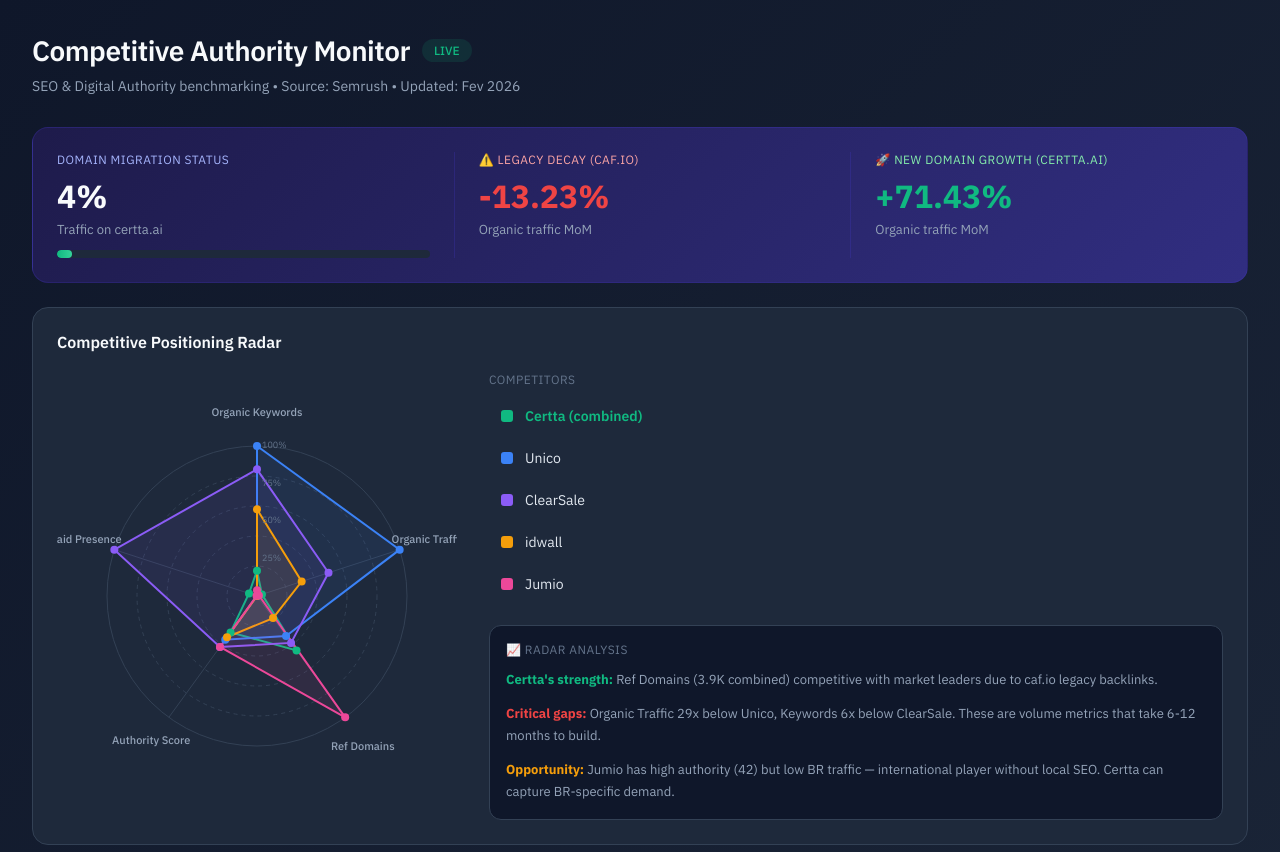
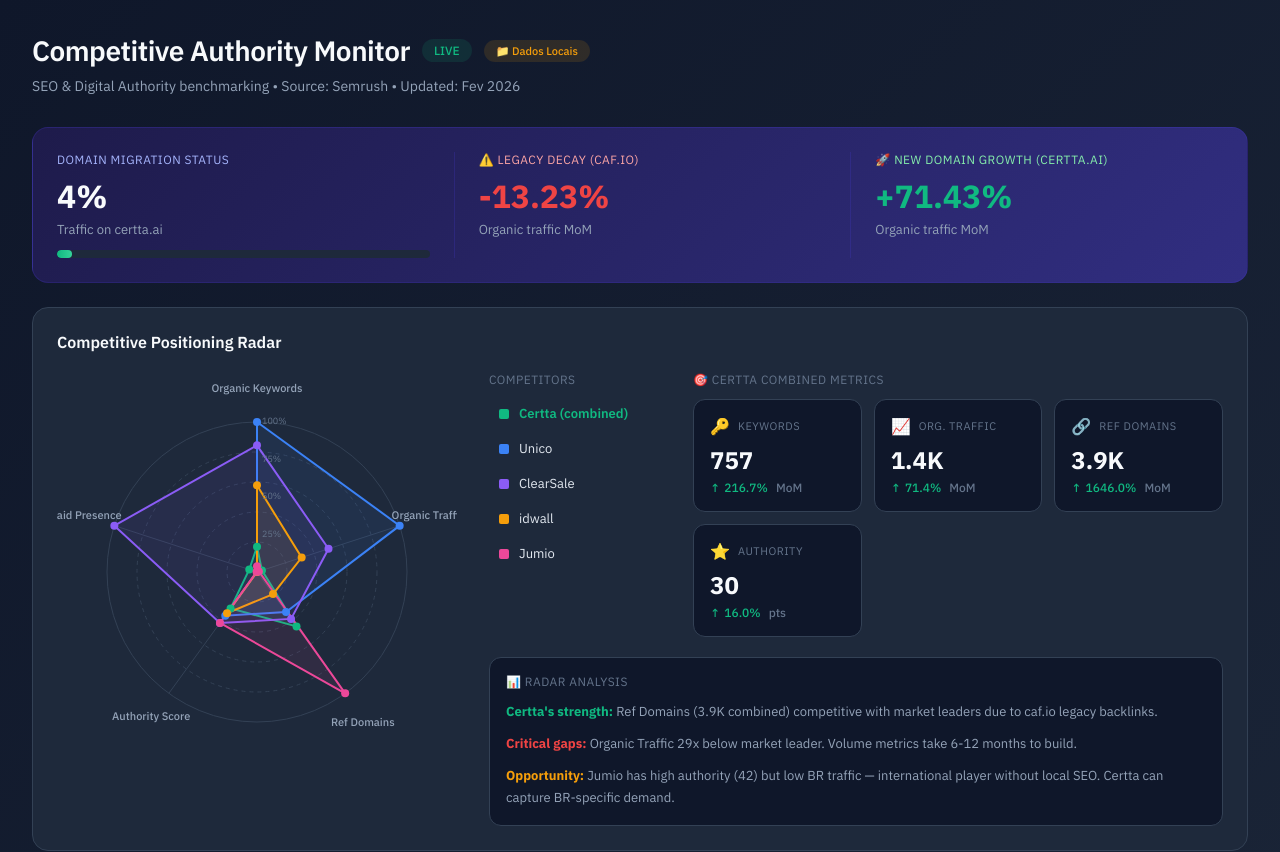
Before and after one commit to adrqbruno/certta-dashboard-adrq, a React (Create React App) app: page / in a window 1280 px wide. Shown: the top 852 px of the page. Built offline with nearby package versions, Linux system fonts and the light colour scheme.

Commit message:
Update App.js
Agora com KPIs de apoio na data viz

```diff
--- a/src/App.js
+++ b/src/App.js
@@ -1,173 +1,142 @@
-import React, { useState } from 'react';
+import React, { useState, useEffect } from 'react';
 
-// Data configuration - UPDATE THIS MONTHLY
-const DASHBOARD_DATA = {
+// ============================================
+// CONFIGURAÇÃO - ATUALIZE ESTAS URLs
+// ============================================
+// Após publicar sua planilha Google Sheets:
+// 1. Arquivo > Compartilhar > Publicar na Web
+// 2. Selecione a aba "competitors" > CSV > Publicar
+// 3. Copie a URL e cole abaixo
+// 4. Repita para a aba "config"
+
+const SHEETS_CONFIG = {
+  // Cole aqui a URL da aba "competitors" publicada como CSV
+  competitorsUrl: 'COLE_AQUI_A_URL_DA_ABA_COMPETITORS',
+
+  // Cole aqui a URL da aba "config" publicada como CSV
+  configUrl: 'COLE_AQUI_A_URL_DA_ABA_CONFIG',
+
+  // Se as URLs acima não estiverem configuradas, usa dados de fallback
+  useFallback: true
+};
+
+// Dados de fallback (usados enquanto Google Sheets não está configurado)
+const FALLBACK_DATA = {
   lastUpdated: "Fev 2026",
   competitors: [
-    {
-      name: 'Unico',
-      domain: 'unico.io',
-      organicKeywords: 4500,
-      keywordsTrend: 12.91,
-      organicTraffic: 39300,
-      trafficTrend: -3.45,
-      paidKeywords: 0,
-      paidTrend: 0,
-      paidTraffic: 0,
-      paidTrafficTrend: 0,
-      refDomains: 2900,
-      refTrend: -3.5,
-      authorityScore: 36,
-      authorityChange: -3,
-      tier: 'leader'
-    },
-    {
-      name: 'ClearSale',
-      domain: 'clear.sale',
-      organicKeywords: 3800,
-      keywordsTrend: 6.67,
-      organicTraffic: 19700,
-      trafficTrend: 1.77,
-      paidKeywords: 5,
-      paidTrend: 25,
-      paidTraffic: 994,
-      paidTrafficTrend: 26.14,
-      refDomains: 3400,
-      refTrend: -4.66,
-      authorityScore: 42,
-      authorityChange: -1,
-      tier: 'leader'
-    },
-    {
-      name: 'idwall',
-      domain: 'idwall.co',
-      organicKeywords: 2600,
-      keywordsTrend: -0.83,
-      organicTraffic: 12300,
-      trafficTrend: -4.67,
-      paidKeywords: 0,
-      paidTrend: 0,
-      paidTraffic: 0,
-      paidTrafficTrend: 0,
-      refDomains: 1600,
-      refTrend: -3.58,
-      authorityScore: 34,
-      authorityChange: 0,
-      tier: 'competitor'
-    },
-    {
-      name: 'Jumio',
-      domain: 'jumio.com',
-      organicKeywords: 170,
-      keywordsTrend: -3.41,
-      organicTraffic: 517,
-      trafficTrend: 1.77,
-      paidKeywords: 1,
-      paidTrend: -50,
-      paidTraffic: 2,
-      paidTrafficTrend: -71.43,
-      refDomains: 8800,
-      refTrend: 0.4,
-      authorityScore: 42,
-      authorityChange: 0,
-      tier: 'global'
-    },
-    {
-      name: 'CAF (legacy)',
-      domain: 'caf.io',
-      organicKeywords: 681,
-      keywordsTrend: -20.35,
-      organicTraffic: 1300,
-      trafficTrend: -13.23,
-      paidKeywords: 2,
-      paidTrend: -33.33,
-      paidTraffic: 54,
-      paidTrafficTrend: -37.93,
-      refDomains: 3300,
-      refTrend: 1.95,
-      authorityScore: 30,
-      authorityChange: 0,
-      tier: 'legacy',
-      isOwn: true
-    },
-    {
-      name: 'Certta',
-      domain: 'certta.ai',
-      organicKeywords: 76,
-      keywordsTrend: 216.67,
-      organicTraffic: 60,
-      trafficTrend: 71.43,
-      paidKeywords: 0,
-      paidTrend: 0,
-      paidTraffic: 0,
-      paidTrafficTrend: 0,
-      refDomains: 646,
-      refTrend: 1645.95,
-      authorityScore: 18,
-      authorityChange: 16,
-      tier: 'new',
-      isOwn: true,
-      highlight: true
-    }
+    { domain: 'unico.io', name: 'Unico', tier: 'leader', organicKeywords: 4500, keywordsTrend: 12.91, organicTraffic: 39300, trafficTrend: -3.45, paidKeywords: 0, paidTrend: 0, paidTraffic: 0, paidTrafficTrend: 0, refDomains: 2900, refTrend: -3.5, authorityScore: 36, authorityChange: -3, isOwn: false, highlight: false },
+    { domain: 'clear.sale', name: 'ClearSale', tier: 'leader', organicKeywords: 3800, keywordsTrend: 6.67, organicTraffic: 19700, trafficTrend: 1.77, paidKeywords: 5, paidTrend: 25, paidTraffic: 994, paidTrafficTrend: 26.14, refDomains: 3400, refTrend: -4.66, authorityScore: 42, authorityChange: -1, isOwn: false, highlight: false },
+    { domain: 'idwall.co', name: 'idwall', tier: 'competitor', organicKeywords: 2600, keywordsTrend: -0.83, organicTraffic: 12300, trafficTrend: -4.67, paidKeywords: 0, paidTrend: 0, paidTraffic: 0, paidTrafficTrend: 0, refDomains: 1600, refTrend: -3.58, authorityScore: 34, authorityChange: 0, isOwn: false, highlight: false },
+    { domain: 'jumio.com', name: 'Jumio', tier: 'global', organicKeywords: 170, keywordsTrend: -3.41, organicTraffic: 517, trafficTrend: 1.77, paidKeywords: 1, paidTrend: -50, paidTraffic: 2, paidTrafficTrend: -71.43, refDomains: 8800, refTrend: 0.4, authorityScore: 42, authorityChange: 0, isOwn: false, highlight: false },
+    { domain: 'caf.io', name: 'CAF (legacy)', tier: 'legacy', organicKeywords: 681, keywordsTrend: -20.35, organicTraffic: 1300, trafficTrend: -13.23, paidKeywords: 2, paidTrend: -33.33, paidTraffic: 54, paidTrafficTrend: -37.93, refDomains: 3300, refTrend: 1.95, authorityScore: 30, authorityChange: 0, isOwn: true, highlight: false },
+    { domain: 'certta.ai', name: 'Certta', tier: 'new', organicKeywords: 76, keywordsTrend: 216.67, organicTraffic: 60, trafficTrend: 71.43, paidKeywords: 0, paidTrend: 0, paidTraffic: 0, paidTrafficTrend: 0, refDomains: 646, refTrend: 1645.95, authorityScore: 18, authorityChange: 16, isOwn: true, highlight: true }
   ]
 };
+
+// Parser de CSV
+function parseCSV(csvText) {
+  const lines = csvText.trim().split('\n');
+  const headers = lines[0].split(',').map(h => h.trim());
+  const data = [];
+
+  for (let i = 1; i < lines.length; i++) {
+    const values = lines[i].split(',').map(v => v.trim());
+    const row = {};
+    headers.forEach((header, index) => {
+      let value = values[index] || '';
+      if (['organicKeywords', 'organicTraffic', 'paidKeywords', 'paidTraffic', 'refDomains', 'authorityScore', 'authorityChange'].includes(header)) {
+        value = parseInt(value) || 0;
+      } else if (['keywordsTrend', 'trafficTrend', 'paidTrend', 'paidTrafficTrend', 'refTrend'].includes(header)) {
+        value = parseFloat(value) || 0;
+      } else if (['isOwn', 'highlight'].includes(header)) {
+        value = value.toUpperCase() === 'TRUE';
+      }
+      row[header] = value;
+    });
+    data.push(row);
+  }
+  return data;
+}
 
 function App() {
   const [hoveredRow, setHoveredRow] = useState(null);
   const [hoveredCompetitor, setHoveredCompetitor] = useState(null);
+  const [competitors, setCompetitors] = useState(FALLBACK_DATA.competitors);
+  const [lastUpdated, setLastUpdated] = useState(FALLBACK_DATA.lastUpdated);
+  const [dataSource, setDataSource] = useState('fallback');
+  const [loading, setLoading] = useState(true);
 
-  const { competitors, lastUpdated } = DASHBOARD_DATA;
+  useEffect(() => {
+    async function fetchData() {
+      if (SHEETS_CONFIG.competitorsUrl.includes('COLE_AQUI')) {
+        setDataSource('fallback');
+        setLoading(false);
+        return;
+      }
 
-  // Spider chart data - normalized to 0-100 scale
+      try {
+        const competitorsResponse = await fetch(SHEETS_CONFIG.competitorsUrl);
+        const competitorsCSV = await competitorsResponse.text();
+        const competitorsData = parseCSV(competitorsCSV);
+
+        if (competitorsData.length > 0) {
+          setCompetitors(competitorsData);
+          setDataSource('sheets');
+        }
+
+        if (!SHEETS_CONFIG.configUrl.includes('COLE_AQUI')) {
+          const configResponse = await fetch(SHEETS_CONFIG.configUrl);
+          const configCSV = await configResponse.text();
+          const configData = parseCSV(configCSV);
+          const lastUpdatedRow = configData.find(row => row.key === 'lastUpdated');
+          if (lastUpdatedRow) {
+            setLastUpdated(lastUpdatedRow.value);
+          }
+        }
+      } catch (error) {
+        console.error('Erro ao carregar dados do Google Sheets:', error);
+        setDataSource('fallback');
+      }
+
+      setLoading(false);
+    }
+
+    fetchData();
+  }, []);
+
+  // Computed data
+  const certtaData = competitors.find(c => c.domain === 'certta.ai') || {};
+  const cafData = competitors.find(c => c.domain === 'caf.io') || {};
+
+  // Combined Certta metrics (certta.ai + caf.io)
+  const certtaCombined = {
+    organicKeywords: (certtaData.organicKeywords || 0) + (cafData.organicKeywords || 0),
+    organicTraffic: (certtaData.organicTraffic || 0) + (cafData.organicTraffic || 0),
+    refDomains: (certtaData.refDomains || 0) + (cafData.refDomains || 0),
+    authorityScore: Math.max(certtaData.authorityScore || 0, cafData.authorityScore || 0),
+    paidPresence: (certtaData.paidTraffic || 0) + (cafData.paidTraffic || 0)
+  };
+
   const spiderCompetitors = [
     {
       name: 'Certta (combined)',
       color: '#10b981',
-      organicKeywords: 757,
-      organicTraffic: 1360,
-      refDomains: 3946,
-      authorityScore: 30,
-      paidPresence: 56
+      ...certtaCombined
     },
-    {
-      name: 'Unico',
-      color: '#3b82f6',
-      organicKeywords: 4500,
-      organicTraffic: 39300,
-      refDomains: 2900,
-      authorityScore: 36,
-      paidPresence: 0
-    },
-    {
-      name: 'ClearSale',
-      color: '#8b5cf6',
-      organicKeywords: 3800,
-      organicTraffic: 19700,
-      refDomains: 3400,
-      authorityScore: 42,
-      paidPresence: 999
-    },
-    {
-      name: 'idwall',
-      color: '#f59e0b',
-      organicKeywords: 2600,
-      organicTraffic: 12300,
-      refDomains: 1600,
-      authorityScore: 34,
-      paidPresence: 0
-    },
-    {
-      name: 'Jumio',
-      color: '#ec4899',
-      organicKeywords: 170,
-      organicTraffic: 517,
-      refDomains: 8800,
-      authorityScore: 42,
-      paidPresence: 3
-    }
+    ...competitors
+      .filter(c => !c.isOwn && c.tier !== 'enterprise')
+      .slice(0, 4)
+      .map((c, idx) => ({
+        name: c.name,
+        color: ['#3b82f6', '#8b5cf6', '#f59e0b', '#ec4899'][idx],
+        organicKeywords: c.organicKeywords,
+        organicTraffic: c.organicTraffic,
+        refDomains: c.refDomains,
+        authorityScore: c.authorityScore,
+        paidPresence: c.paidTraffic + c.paidKeywords
+      }))
   ];
 
-  // Find max values for normalization
   const maxValues = {
     organicKeywords: Math.max(...spiderCompetitors.map(c => c.organicKeywords)),
     organicTraffic: Math.max(...spiderCompetitors.map(c => c.organicTraffic)),
@@ -176,7 +145,6 @@
     paidPresence: Math.max(...spiderCompetitors.map(c => c.paidPresence)) || 1
   };
 
-  // Normalize to 0-100
   const normalizeData = (competitor) => ({
     name: competitor.name,
     color: competitor.color,
@@ -193,7 +161,6 @@
   const axes = ['Organic Keywords', 'Organic Traffic', 'Ref Domains', 'Authority Score', 'Paid Presence'];
   const numAxes = axes.length;
 
-  // Spider chart geometry
   const centerX = 200;
   const centerY = 200;
   const radius = 150;
@@ -252,11 +219,77 @@
     return styles[tier] || styles.competitor;
   };
 
-  // Calculate migration health
-  const cafData = competitors.find(c => c.domain === 'caf.io');
-  const certtaData = competitors.find(c => c.domain === 'certta.ai');
   const migrationProgress = certtaData && cafData ?
-    Math.round((certtaData.organicTraffic / (certtaData.organicTraffic + cafData.organicTraffic)) * 100) : 0;
+    Math.round(((certtaData.organicTraffic || 0) / ((certtaData.organicTraffic || 0) + (cafData.organicTraffic || 1))) * 100) : 0;
+
+  // KPI Card Component
+  const KpiCard = ({ label, value, trend, trendLabel, icon }) => (
+    <div style={{
+      background: '#0f172a',
+      borderRadius: '12px',
+      padding: '16px',
+      border: '1px solid #334155',
+      minWidth: '140px'
+    }}>
+      <div style={{
+        display: 'flex',
+        alignItems: 'center',
+        gap: '8px',
+        marginBottom: '8px'
+      }}>
+        <span style={{ fontSize: '16px' }}>{icon}</span>
+        <span style={{
+          fontSize: '11px',
+          color: '#64748b',
+          textTransform: 'uppercase',
+          letterSpacing: '0.5px'
+        }}>
+          {label}
+        </span>
+      </div>
+      <div style={{
+        fontSize: '24px',
+        fontWeight: '700',
+        color: '#f8fafc',
+        marginBottom: '4px'
+      }}>
+        {value}
+      </div>
+      {trend !== undefined && (
+        <div style={{
+          display: 'flex',
+          alignItems: 'center',
+          gap: '4px',
+          fontSize: '12px',
+          color: getTrendColor(trend),
+          fontWeight: '500'
+        }}>
+          <span>{getTrendIcon(trend)}</span>
+          <span>{Math.abs(trend).toFixed(1)}%</span>
+          {trendLabel && <span style={{ color: '#64748b', marginLeft: '4px' }}>{trendLabel}</span>}
+        </div>
+      )}
+    </div>
+  );
+
+  if (loading) {
+    return (
+      <div style={{
+        fontFamily: "'IBM Plex Sans', -apple-system, BlinkMacSystemFont, sans-serif",
+        background: 'linear-gradient(135deg, #0f172a 0%, #1e293b 100%)',
+        minHeight: '100vh',
+        display: 'flex',
+        alignItems: 'center',
+        justifyContent: 'center',
+        color: '#e2e8f0'
+      }}>
+        <div style={{ textAlign: 'center' }}>
+          <div style={{ fontSize: '24px', marginBottom: '16px' }}>⏳</div>
+          <div>Carregando dados...</div>
+        </div>
+      </div>
+    );
+  }
 
   return (
     <div style={{
@@ -272,7 +305,8 @@
           display: 'flex',
           alignItems: 'center',
           gap: '12px',
-          marginBottom: '8px'
+          marginBottom: '8px',
+          flexWrap: 'wrap'
         }}>
           <h1 style={{
             fontSize: '28px',
@@ -292,6 +326,16 @@
             fontWeight: '500'
           }}>
             LIVE
+          </span>
+          <span style={{
+            background: dataSource === 'sheets' ? '#3b82f620' : '#f59e0b20',
+            color: dataSource === 'sheets' ? '#3b82f6' : '#f59e0b',
+            padding: '4px 12px',
+            borderRadius: '20px',
+            fontSize: '11px',
+            fontWeight: '500'
+          }}>
+            {dataSource === 'sheets' ? '📊 Google Sheets' : '📁 Dados Locais'}
           </span>
         </div>
         <p style={{
@@ -371,7 +415,7 @@
             color: '#ef4444',
             marginBottom: '4px'
           }}>
-            {cafData ? `${cafData.trafficTrend}%` : 'N/A'}
+            {cafData.trafficTrend || 0}%
           </div>
           <div style={{
             fontSize: '13px',
@@ -397,7 +441,7 @@
             color: '#10b981',
             marginBottom: '4px'
           }}>
-            +{certtaData ? certtaData.trafficTrend : 0}%
+            +{certtaData.trafficTrend || 0}%
           </div>
           <div style={{
             fontSize: '13px',
@@ -429,11 +473,10 @@
           display: 'grid',
           gridTemplateColumns: 'minmax(300px, 400px) 1fr',
           gap: '32px',
-          alignItems: 'center'
+          alignItems: 'start'
         }}>
           {/* Spider Chart SVG */}
           <svg width="100%" viewBox="0 0 400 400" style={{ maxWidth: '400px' }}>
-            {/* Background circles */}
             {[20, 40, 60, 80, 100].map((percent, i) => (
               <circle
                 key={i}
@@ -447,7 +490,6 @@
               />
             ))}
 
-            {/* Axis lines */}
             {axes.map((_, i) => {
               const point = getPoint(100, i);
               return (
@@ -463,7 +505,6 @@
               );
             })}
 
-            {/* Axis labels */}
             {axes.map((label, i) => {
               const point = getPoint(120, i);
               const isTop = i === 0;
@@ -484,7 +525,6 @@
               );
             })}
 
-            {/* Data polygons */}
             {normalizedData.map((competitor, idx) => (
               <polygon
                 key={competitor.name}
@@ -497,7 +537,6 @@
               />
             ))}
 
-            {/* Data points */}
             {normalizedData.map((competitor, idx) => (
               competitor.values.map((value, i) => {
                 const point = getPoint(value, i);
@@ -515,7 +554,6 @@
               })
             ))}
 
-            {/* Scale labels */}
             {[25, 50, 75, 100].map((percent, i) => (
               <text
                 key={i}
@@ -530,10 +568,18 @@
             ))}
           </svg>
 
-          {/* Legend and Insights */}
+          {/* Right side: Legend + KPIs + Insights */}
+          <div style={{ display: 'flex', flexDirection: 'column', gap: '20px' }}>
+
+            {/* Top row: Legend + KPIs */}
+            <div style={{
+              display: 'grid',
+              gridTemplateColumns: '180px 1fr',
+              gap: '24px',
+              alignItems: 'start'
+            }}>
+              {/* Legend */}
               <div>
-            {/* Legend */}
-            <div style={{ marginBottom: '24px' }}>
                 <div style={{
                   fontSize: '12px',
                   color: '#64748b',
@@ -543,7 +589,7 @@
                 }}>
                   Competitors
                 </div>
-              <div style={{ display: 'flex', flexDirection: 'column', gap: '8px' }}>
+                <div style={{ display: 'flex', flexDirection: 'column', gap: '6px' }}>
                   {normalizedData.map((competitor, idx) => (
                     <div
                       key={competitor.name}
@@ -552,22 +598,23 @@
                       style={{
                         display: 'flex',
                         alignItems: 'center',
-                      gap: '12px',
-                      padding: '8px 12px',
-                      borderRadius: '8px',
-                      background: hoveredCompetitor === idx ? '#33415520' : 'transparent',
+                        gap: '10px',
+                        padding: '6px 10px',
+                        borderRadius: '6px',
+                        background: hoveredCompetitor === idx ? '#33415530' : 'transparent',
                         cursor: 'pointer',
                         transition: 'background 0.15s ease'
                       }}
                     >
                       <div style={{
-                      width: '12px',
-                      height: '12px',
-                      borderRadius: '3px',
-                      background: competitor.color
+                        width: '10px',
+                        height: '10px',
+                        borderRadius: '2px',
+                        background: competitor.color,
+                        flexShrink: 0
                       }} />
                       <span style={{
-                      fontSize: '14px',
+                        fontSize: '13px',
                         fontWeight: competitor.name.includes('Certta') ? '600' : '400',
                         color: competitor.name.includes('Certta') ? '#10b981' : '#e2e8f0'
                       }}>
@@ -575,6 +622,54 @@
                       </span>
                     </div>
                   ))}
+                </div>
+              </div>
+
+              {/* Certta KPIs */}
+              <div>
+                <div style={{
+                  fontSize: '12px',
+                  color: '#64748b',
+                  marginBottom: '12px',
+                  textTransform: 'uppercase',
+                  letterSpacing: '0.5px'
+                }}>
+                  🎯 Certta Combined Metrics
+                </div>
+                <div style={{
+                  display: 'grid',
+                  gridTemplateColumns: 'repeat(auto-fit, minmax(130px, 1fr))',
+                  gap: '12px'
+                }}>
+                  <KpiCard
+                    icon="🔑"
+                    label="Keywords"
+                    value={formatNumber(certtaCombined.organicKeywords)}
+                    trend={(certtaData.keywordsTrend || 0)}
+                    trendLabel="MoM"
+                  />
+                  <KpiCard
+                    icon="📈"
+                    label="Org. Traffic"
+                    value={formatNumber(certtaCombined.organicTraffic)}
+                    trend={(certtaData.trafficTrend || 0)}
+                    trendLabel="MoM"
+                  />
+                  <KpiCard
+                    icon="🔗"
+                    label="Ref Domains"
+                    value={formatNumber(certtaCombined.refDomains)}
+                    trend={(certtaData.refTrend || 0)}
+                    trendLabel="MoM"
+                  />
+                  <KpiCard
+                    icon="⭐"
+                    label="Authority"
+                    value={certtaCombined.authorityScore}
+                    trend={certtaData.authorityChange || 0}
+                    trendLabel="pts"
+                  />
+                </div>
               </div>
             </div>
 
@@ -592,14 +687,14 @@
                 textTransform: 'uppercase',
                 letterSpacing: '0.5px'
               }}>
-                📈 Radar Analysis
+                📊 Radar Analysis
               </div>
               <div style={{ fontSize: '13px', color: '#94a3b8', lineHeight: '1.7' }}>
-                <p style={{ margin: '0 0 12px 0' }}>
-                  <strong style={{ color: '#10b981' }}>Certta's strength:</strong> Ref Domains (3.9K combined) competitive with market leaders due to caf.io legacy backlinks.
+                <p style={{ margin: '0 0 10px 0' }}>
+                  <strong style={{ color: '#10b981' }}>Certta's strength:</strong> Ref Domains ({formatNumber(certtaCombined.refDomains)} combined) competitive with market leaders due to caf.io legacy backlinks.
                 </p>
-                <p style={{ margin: '0 0 12px 0' }}>
-                  <strong style={{ color: '#ef4444' }}>Critical gaps:</strong> Organic Traffic 29x below Unico, Keywords 6x below ClearSale. These are volume metrics that take 6-12 months to build.
+                <p style={{ margin: '0 0 10px 0' }}>
+                  <strong style={{ color: '#ef4444' }}>Critical gaps:</strong> Organic Traffic {Math.round(maxValues.organicTraffic / certtaCombined.organicTraffic)}x below market leader. Volume metrics take 6-12 months to build.
                 </p>
                 <p style={{ margin: 0 }}>
                   <strong style={{ color: '#f59e0b' }}>Opportunity:</strong> Jumio has high authority (42) but low BR traffic — international player without local SEO. Certta can capture BR-specific demand.
@@ -868,9 +963,9 @@
             margin: 0,
             lineHeight: '1.6'
           }}>
-            <strong>Certta.ai</strong> shows explosive early growth (+216% keywords, +1645% ref domains),
-            but absolute traffic (60/mo) remains negligible. <strong>Caf.io</strong> still holds 95% of organic
-            equity but is bleeding 13-20% monthly. Critical migration window: 3-6 months.
+            <strong>Certta.ai</strong> shows explosive early growth (+{certtaData.keywordsTrend || 0}% keywords),
+            but absolute traffic ({certtaData.organicTraffic || 0}/mo) remains limited. <strong>Caf.io</strong> still holds majority of organic
+            equity but is declining {cafData.trafficTrend || 0}% monthly.
           </p>
         </div>
 
@@ -896,9 +991,8 @@
             margin: 0,
             lineHeight: '1.6'
           }}>
-            Market leaders (Unico, ClearSale) have 15-30x Certta's organic traffic.
-            Gap is structural, not tactical. Priority: accelerate certta.ai authority
-            build while managing caf.io decay. Target Authority Score: 35+ within 6 months.
+            Market leaders have significantly more organic traffic than Certta.
+            Priority: accelerate certta.ai authority build while managing caf.io transition.
           </p>
         </div>
       </div>
```
Lines whose indentation alone changed are shown as unchanged.
